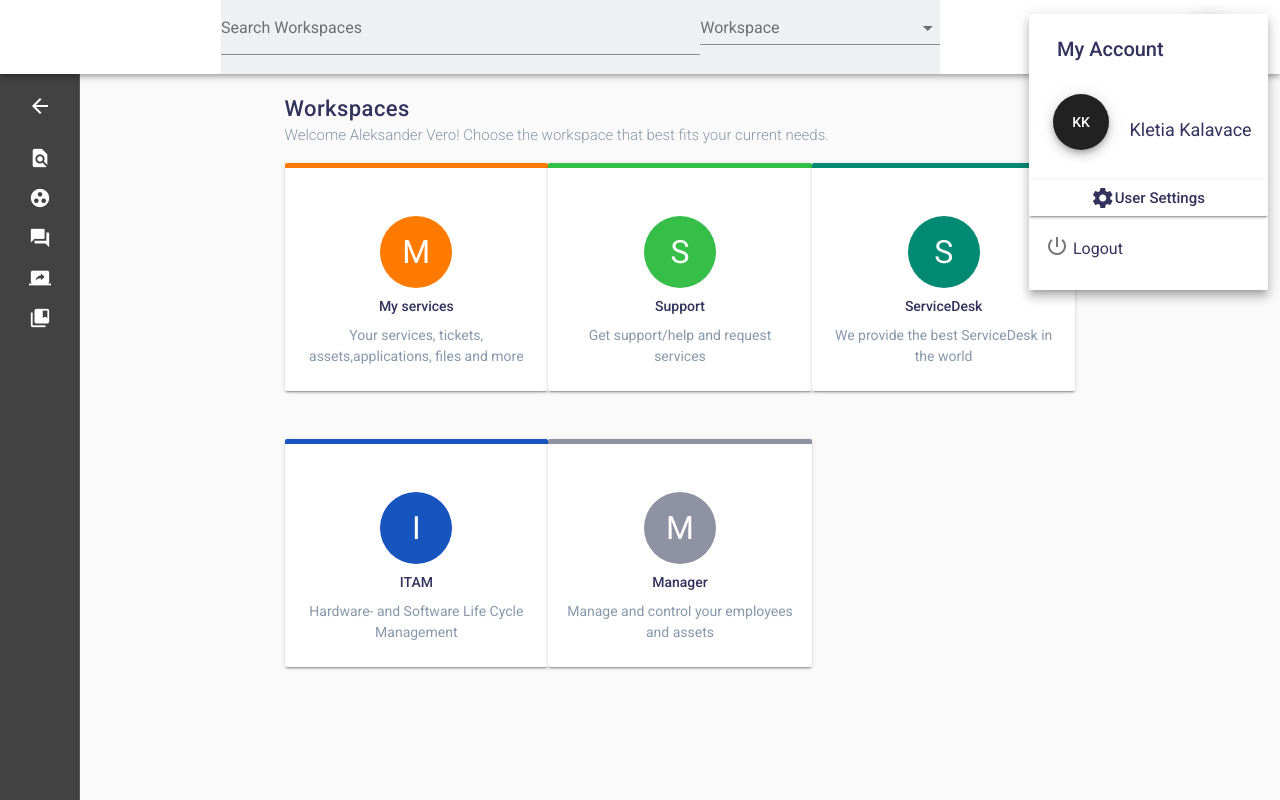
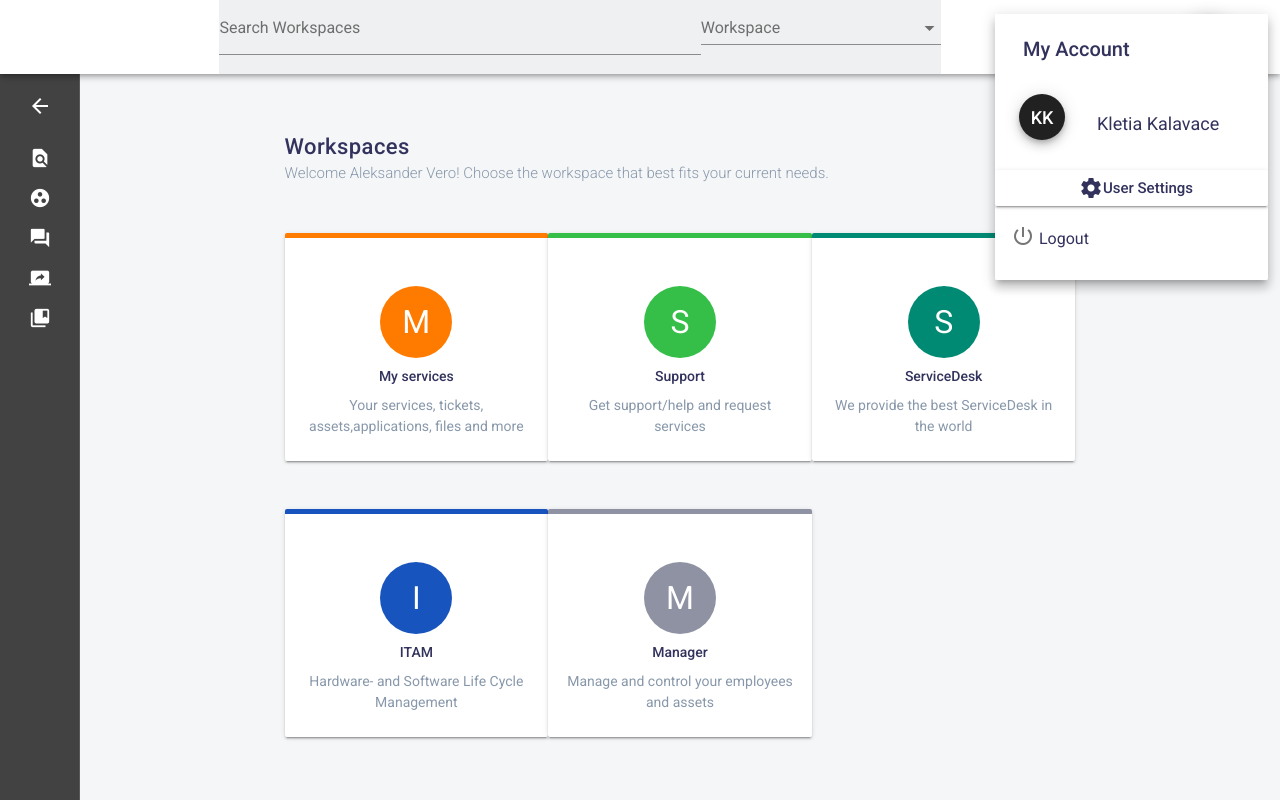
Before and after one commit to kletiakalavace/Designs, a Vue app: page /workspace in a window 1280 px wide. Both pictures are taken after a click on the button "AV". Built offline with nearby package versions, Linux system fonts and the light colour scheme.

Commit message:
fixes style of hole page

```diff
--- a/src/assets/sass/variables.scss
+++ b/src/assets/sass/variables.scss
@@ -1,5 +1,6 @@
 // Variables
 
+$white:#ffffff !important;
 $primary-color: #dd2f49;
 $blue-color: #1754be !important;
 $black: #000 !important;
@@ -26,3 +27,4 @@ $text-search:#9ba9bb !important;
 $text-select:#23233d !important;
 $bg-navigation-mini:#293244 !important;
 $bg-navigation-open:#232b3a !important;
+$bg-page:#f5f6f8 !important;
--- a/src/components/Header.vue
+++ b/src/components/Header.vue
@@ -3,7 +3,7 @@
         <v-toolbar-title>
             <img src="../assets/img/logo_horizontal.svg">
         </v-toolbar-title>
-        <v-flex xs12 sm6 lg7 offset-sm2 class="mx-auto content-general-search">
+        <v-flex xs12 sm6 lg8 offset-sm2 class="mx-auto content-general-search">
             <v-layout row bg-search>
                 <v-flex lg8>
                   <v-select
@@ -75,7 +75,9 @@
         <v-icon class="text-grey mr-4">fa fa-bookmark</v-icon>
 
 
-        <v-menu bottom center>
+        <v-menu bottom
+                center
+                content-class="menu-user">
           <v-btn
             fab
             dark
@@ -87,11 +89,12 @@
           <v-list
             class="header-account-list">
             <span class="title-account mb-4 d-block pl-4 ml-1">My Account</span>
-              <span class="name-account pl-3 pr-3">
-                 <v-btn
-                   fab
-                   dark
-                   smallK K class="icon-profile mr-3 mb-4">KK</v-btn>
+            <v-btn
+              fab
+              dark
+              smallK K class="icon-profile mr-3 mb-4 ml-4 d-inline-block">KK</v-btn>
+
+              <span class="name-account pl-3 pr-3 d-inline-block">
                 Kletia Kalavace
               </span>
 
@@ -180,7 +183,7 @@
         font-size: 12px;
         color:#fff;
         border-radius: 50%;
-        line-height: 23px;
+        line-height: 24px;
         margin-right: 14px !important;
         margin-left: 3px !important;
     }
@@ -245,20 +248,22 @@
             color:#9ba9bb;
         }
         .icon-profile{
-            height:46px;
-            width:46px;
+          height:46px;
+          width:46px;
+          box-shadow: none;
+          font-size: 18px;
         }
         .bg-search{
             background-color:$bg-search;
         }
       .toolbar__title{
-        width: 161px;
+        width: 120px;
         margin-top: 9px;
         display: block;
       }
     }
     .content-general-search{
-        max-width: 729px !important;
+        max-width: 722px !important;
         .input-group.input-group--text-field{
             padding: 9px 15px;
             label{
@@ -336,12 +341,14 @@
         width: 48px;
         height:48px;
         background-color: $bg-navigation-open;
+        font-size: 18px;
+        box-shadow: none;
       }
     }
     .user-link{
       font-size: 15px;
       font-weight: 500;
-      padding-left: 15px;
+      padding-left: 25px;
       color:$blue--text;
       box-shadow: none;
       text-transform: none;
@@ -350,7 +357,7 @@
       .icon{
         color:$text-search;
         margin-right: 37px;
-        margin-left: -32px;
+        margin-left: -76px;
       }
     }
     .list__tile--link{
@@ -359,7 +366,7 @@
     .list__tile__title{
       font-size: 15px;
       font-weight: 500;
-      padding-left:15px;
+      padding-left:20px;
       .icon{
         color:$text-search;
         margin-right: 34px;
@@ -455,5 +462,14 @@
       display: none;
     }
   }
+  .menu-user{
+    width:273px;
+    .icon-profile{
+      height:46px;
+      width:46px;
+      box-shadow: none;
+      font-size: 18px;
+    }
+  }
 
 </style>
--- a/src/components/Navigation.vue
+++ b/src/components/Navigation.vue
@@ -19,8 +19,7 @@
       </v-list>
     </v-toolbar>
 
-    <v-list class="pt-0" dense>
-      <v-divider></v-divider>
+    <v-list class="pt-0 list-navigation" dense>
       <v-list-tile v-for="item in items" :key="item.title">
         <v-list-tile-action>
           <v-icon >{{ item.icon }}</v-icon>
@@ -67,6 +66,7 @@
       }
       .list__tile{
         height:65px;
+        padding:0 !important;
         &:hover{
           .icon{
             color:#fff;
@@ -77,6 +77,18 @@
           }
 
         }
+        .list__tile__action{
+          justify-content: center !important;
+          min-width: 80px !important;
+        }
+        .list__tile__title{
+          font-size: 16px;
+          color: $grey--text;
+          &:hover{
+            color:$white;
+          }
+        }
+
       }
     }
     .primary-navigation.navigation-drawer--open{
@@ -85,6 +97,12 @@
     .primary-navigation.navigation-drawer--mini-variant{
       background-color: $bg-navigation-open;
     }
-
+    .list-navigation{
+      .list__tile{
+        .icon{
+          font-size: 31px;
+        }
+      }
+    }
   }
 </style>
--- a/src/pages/Workspace.vue
+++ b/src/pages/Workspace.vue
@@ -1,9 +1,9 @@
 <template class="workspace">
   <v-container fluid fill-height class="pa-0 workspace-container">
-    <o-default-layout>
+    <o-default-layout class="bg-workspaces">
       <v-flex xs12 sm6 lg8 offset-sm2 class="mx-auto content-workspace">
-       <h2 class="title blue--text mt-4">Workspaces</h2>
-        <p class="grey--text pt-1">Welcome Aleksander Vero! Choose the workspace that best fits your current needs.</p>
+       <h2 class="title blue--text mt-5">Workspaces</h2>
+        <p class="grey--text pt-1 mb-5">Welcome Aleksander Vero! Choose the workspace that best fits your current needs.</p>
       </v-flex>
       <v-flex xs12 sm6 lg9 offset-sm2 class="mx-auto content-workspace-items">
          <div class="content-items">
@@ -137,8 +137,9 @@
     }
     .content-workspace {
       max-width: 791px !important;
-      h2.title {
+      h2.title.mt-5 {
         font-size: 22px !important;
+        margin-top: 62px !important;
       }
       p {
         font-size: 15px;
@@ -175,19 +176,21 @@
       .card {
         height: 100% !important;
         margin-right: 8%;
-      }
-      div {
-        transition: top 0.15s ease-out;
-        -webkit-transition: top 0.15s ease-out;
-        -moz-transition: top 0.15s ease-out;
-        -o-transition: top 0.15s ease-out;
-        top: 0;
+        transition-duration: 0.2s;
+        &:hover{
+          transform: scaleY(1.1);
+          -webkit-box-shadow: 0 2px 4px -1px rgba(0,0,0,.2), 0 4px 5px 0 rgba(0,0,0,.14), 0 1px 10px 0 rgba(0,0,0,.12);
+          box-shadow: 0 2px 4px -1px rgba(0,0,0,.2), 0 4px 5px 0 rgba(0,0,0,.14), 0 1px 10px 0 rgba(0,0,0,.12);
+          .thumb-workspace{
+           transform: scaleY(.9090);
+            margin-bottom: 8px;
+          }
+          .card__title{
+            transform: scaleY(.9090);
+          }
+        }
       }
       &:hover {
-        .card {
-          top: -10px;
-          z-index: 9;
-        }
         .card__actions.hidden-lg-only {
           display: block !important;
         }
@@ -248,6 +251,8 @@
     -moz-box-sizing: border-box;
     box-sizing: border-box;
   }
-
+  .bg-workspaces >.layout{
+      background-color: $bg-page;
+    }
 
 </style>
```
Also changed, not shown: 13 other files (tests, documents, lock files or other folders).
